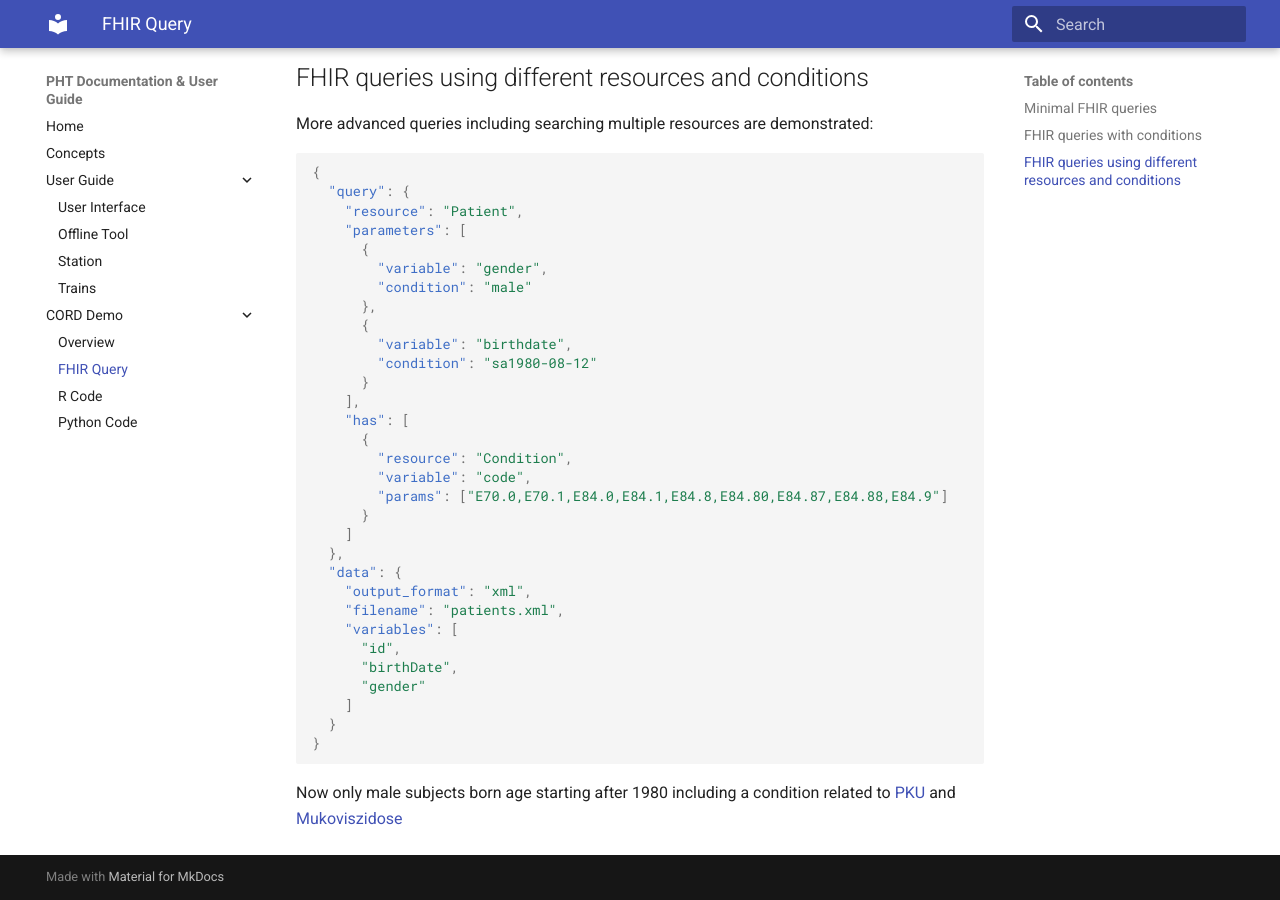
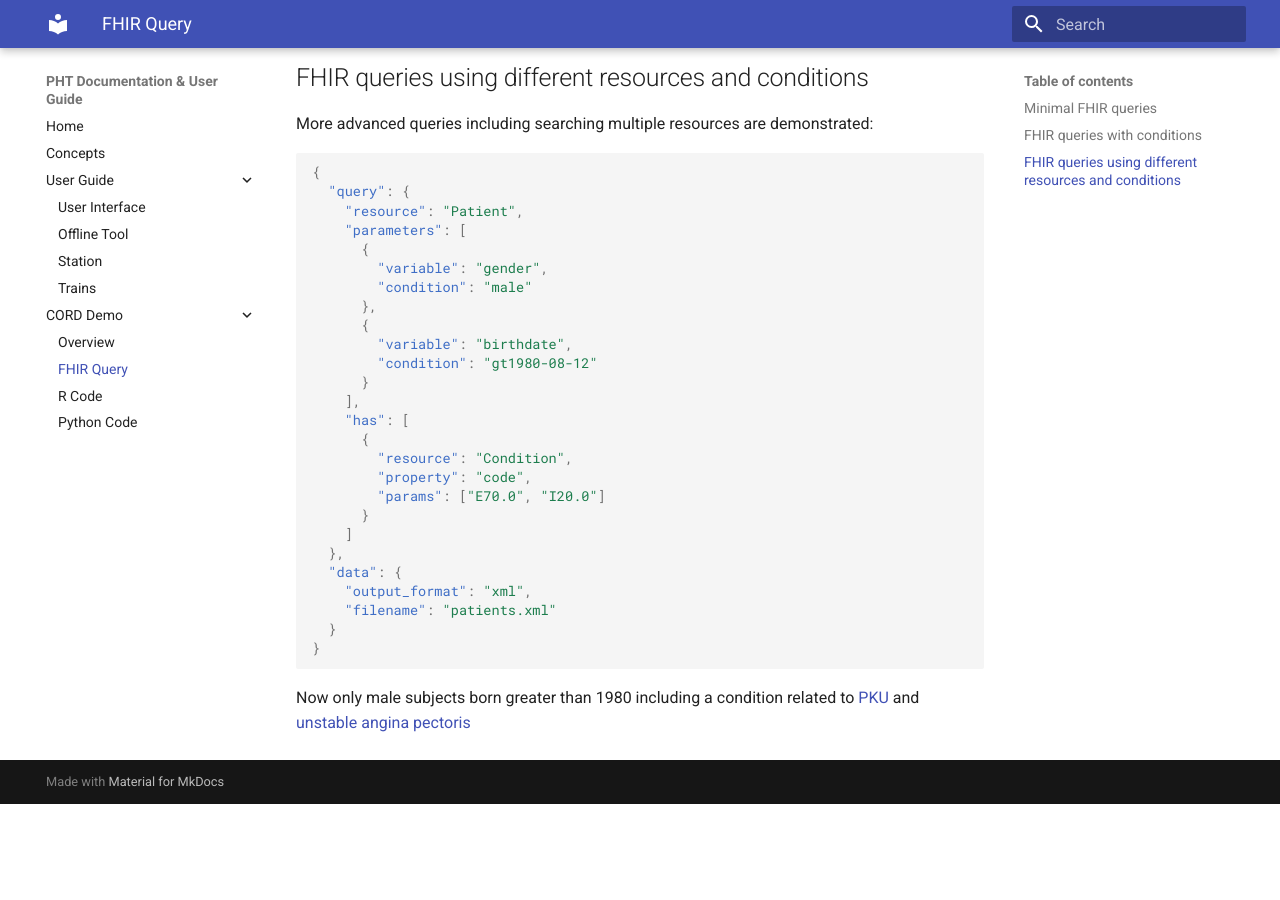
Before and after one commit to PHT-Medic/documentation, an MkDocs documentation site: the page built from docs/cord_fhir.md, in a window 1280 px wide and 900 px high, scrolled down 1214 px. Built offline with MkDocs 1.6.1 and Material for MkDocs 9.7.7, drawn with Linux system fonts in a browser that asks for light colours; after the commit the page ends 2018 px from its top, so only the background shows below that.

Commit message:
Fix query and image

`````diff
--- a/docs/cord_fhir.md
+++ b/docs/cord_fhir.md
@@ -62,26 +62,21 @@ More advanced queries including searching multiple resources are demonstrated:
       },
       {
         "variable": "birthdate",
-        "condition": "sa1980-08-12"
+        "condition": "gt1980-08-12"
       }
     ],
     "has": [
       {
         "resource": "Condition",
-        "variable": "code",
-        "params": ["E70.0,E70.1,E84.0,E84.1,E84.8,E84.80,E84.87,E84.88,E84.9"]
+        "property": "code",
+        "params": ["E70.0", "I20.0"]
       }
     ]
   },
   "data": {
     "output_format": "xml",
-    "filename": "patients.xml",
-    "variables": [
-      "id",
-      "birthDate",
-      "gender"
-    ]
+    "filename": "patients.xml"
   }
 }
 ````
-Now only male subjects born age starting after 1980 including a condition related to [PKU](https://en.wikipedia.org/wiki/Phenylketonuria) and [Mukoviszidose](https://www.muko.info/informieren/ueber-die-erkrankung#)
+Now only male subjects born greater than 1980 including a condition related to [PKU](https://en.wikipedia.org/wiki/Phenylketonuria) and [unstable angina pectoris](https://www.msdmanuals.com/de-de/profi/herz-kreislauf-krankheiten/koronare-herzkrankheit/instabile-angina-pectoris)
`````
Also changed, not shown: docs/images/offline_tool_images/decrypted.png (added).
